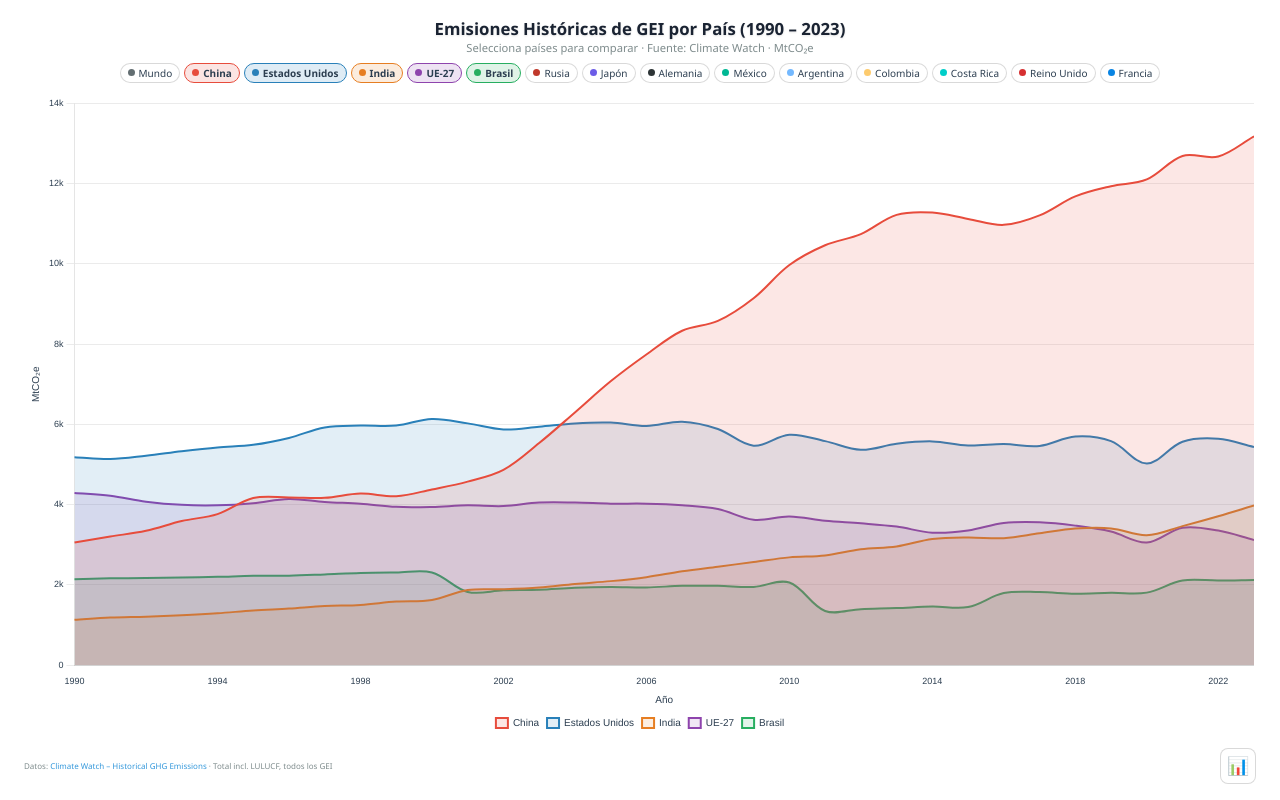
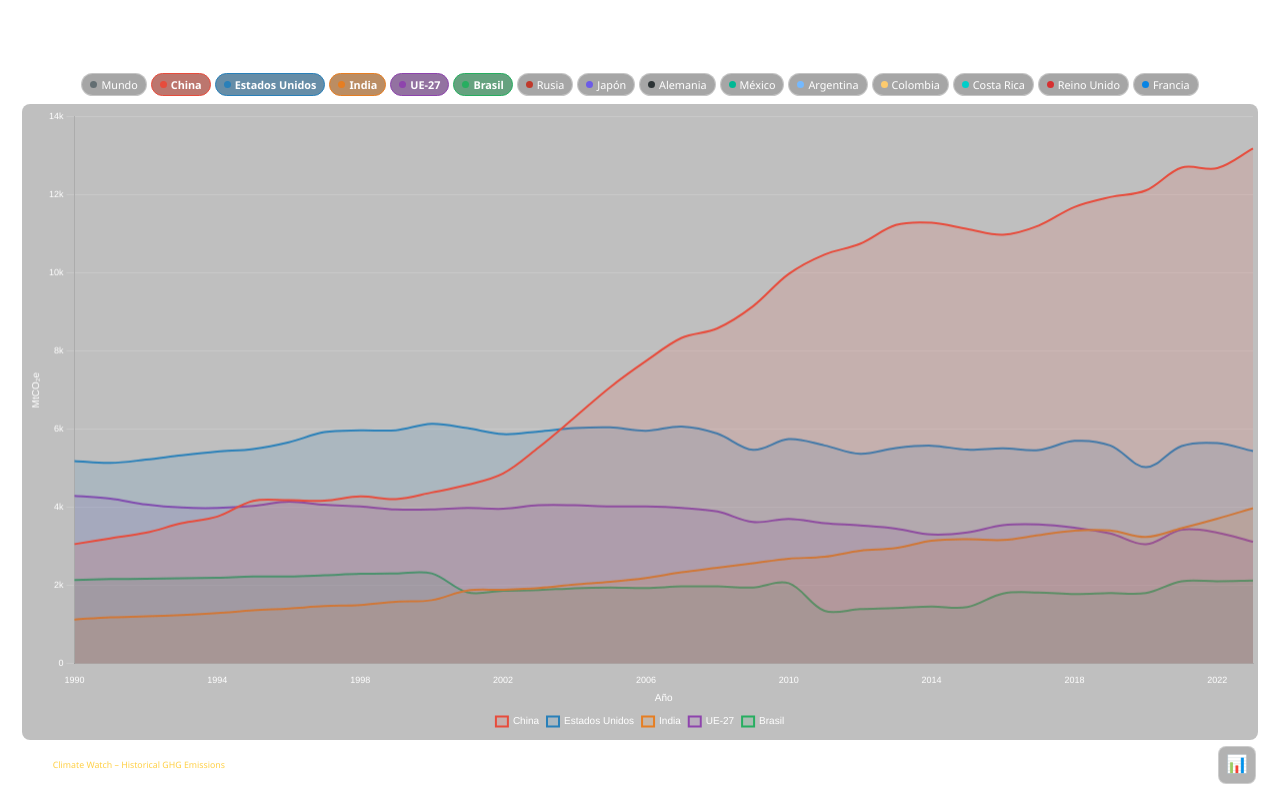
Before and after one commit to TACODEMONxd/Portafolio, a website: page insumos para storymap/Graficos interactivos.html in a window 1280 px wide. Drawn offline with nearby package versions, Linux system fonts and the light colour scheme.

Commit message:
Update Graficos interactivos.html

```diff
--- a/insumos para storymap/Graficos interactivos.html
+++ b/insumos para storymap/Graficos interactivos.html
@@ -3,7 +3,7 @@
 <head>
     <meta charset="UTF-8">
     <meta name="viewport" content="width=device-width, initial-scale=1.0, viewport-fit=cover">
-    <title>Comparativa Histórica de Emisiones - Transparente</title>
+    <title>Comparativa Histórica de Emisiones - Texto blanco</title>
     <script src="https://cdn.jsdelivr.net/npm/chart.js"></script>
     <style>
         *, *::before, *::after {
@@ -13,13 +13,13 @@
         }
 
         :root {
-            --primary-color: #1a2332;
+            --accent-yellow: #FFD046;
             --accent: #3498db;
-            --text: #2c3e50;
-            --text-muted: #7f8c8d;
+            --text: #ffffff;
+            --text-muted: rgba(255, 255, 255, 0.85);
             --radius: 10px;
-            --btn-bg: rgba(255, 255, 255, 0.85);
-            --btn-hover: rgba(255, 255, 255, 1);
+            --btn-bg: rgba(0, 0, 0, 0.3);
+            --btn-hover: rgba(0, 0, 0, 0.5);
         }
 
         html, body {
@@ -41,7 +41,7 @@
             height: 100%;
         }
 
-        /* Widget sin fondo (transparente) */
+        /* Widget sin fondo */
         .widget {
             background: transparent;
             border-radius: var(--radius);
@@ -54,23 +54,22 @@
             overflow: hidden;
         }
 
-        /* Header solo con texto */
+        /* Header: texto blanco grande */
         .header {
             flex: 0 0 auto;
             text-align: center;
         }
         .header h2 {
-            font-size: clamp(0.9rem, 2.1vh, 1.2rem);
+            font-size: clamp(1.1rem, 2.8vh, 1.5rem);
             font-weight: 700;
-            color: var(--primary-color);
+            color: #ffffff;
             line-height: 1.25;
-            text-shadow: 0 1px 3px rgba(255, 255, 255, 0.8), 0 1px 2px rgba(0, 0, 0, 0.15);
+            letter-spacing: 0.3px;
         }
         .header p {
-            font-size: clamp(0.6rem, 1.4vh, 0.78rem);
-            color: var(--text-muted);
-            margin-top: 1px;
-            text-shadow: 0 1px 2px rgba(255, 255, 255, 0.9);
+            font-size: clamp(0.65rem, 1.5vh, 0.85rem);
+            color: rgba(255, 255, 255, 0.85);
+            margin-top: 2px;
         }
 
         /* Controles (chips) */
@@ -87,27 +86,28 @@
             scrollbar-width: thin;
         }
         .controls::-webkit-scrollbar { height: 4px; width: 4px; }
-        .controls::-webkit-scrollbar-thumb { background: rgba(0, 0, 0, 0.2); border-radius: 4px; }
+        .controls::-webkit-scrollbar-thumb { background: rgba(255, 255, 255, 0.3); border-radius: 4px; }
 
         .chip {
             display: inline-flex;
             align-items: center;
             gap: 4px;
-            padding: 2px 7px;
+            padding: 3px 8px;
             border-radius: 20px;
-            font-size: clamp(0.55rem, 1.25vh, 0.72rem);
+            font-size: clamp(0.6rem, 1.35vh, 0.75rem);
             cursor: pointer;
-            border: 1.5px solid rgba(0, 0, 0, 0.15);
-            background: rgba(255, 255, 255, 0.75);
+            border: 1.5px solid rgba(255, 255, 255, 0.35);
+            background: rgba(0, 0, 0, 0.35);
             backdrop-filter: blur(4px);
             transition: all .2s ease;
             user-select: none;
             white-space: nowrap;
+            color: #ffffff;
         }
-        .chip:hover { background: rgba(255, 255, 255, 0.95); }
+        .chip:hover { background: rgba(0, 0, 0, 0.55); }
         .chip.active {
             border-color: var(--chip-color, var(--accent));
-            background: color-mix(in srgb, var(--chip-color, var(--accent)) 15%, white);
+            background: color-mix(in srgb, var(--chip-color, var(--accent)) 45%, rgba(0,0,0,0.4));
             font-weight: 600;
         }
         .chip .dot {
@@ -119,15 +119,14 @@
         }
         .chip input { display: none; }
 
-        /* Gráfico */
+        /* Gráfico: fondo oscuro semitransparente para que el blanco resalte */
         .chart-wrap {
             flex: 1 1 auto;
             position: relative;
             width: 100%;
             min-height: 0;
             height: 100%;
-            /* Fondo sutil para que el gráfico se lea bien sin tapar el story map */
-            background: rgba(255, 255, 255, 0.35);
+            background: rgba(0, 0, 0, 0.25);
             backdrop-filter: blur(4px);
             border-radius: 8px;
             padding: 4px;
@@ -140,7 +139,7 @@
             display: block;
         }
 
-        /* Pie: fuente + botón de cambio */
+        /* Pie: fuente + botón */
         .footer {
             flex: 0 0 auto;
             display: flex;
@@ -151,19 +150,18 @@
         }
         .source {
             text-align: left;
-            font-size: clamp(0.45rem, 1vh, 0.62rem);
-            color: var(--text-muted);
+            font-size: clamp(0.5rem, 1.1vh, 0.68rem);
+            color: rgba(255, 255, 255, 0.85);
             line-height: 1.2;
             flex: 1;
-            text-shadow: 0 1px 2px rgba(255, 255, 255, 0.9);
         }
-        .source a { color: var(--accent); text-decoration: none; }
+        .source a { color: var(--accent-yellow); text-decoration: none; }
 
         .chart-toggle {
             flex: 0 0 auto;
-            width: clamp(32px, 4.5vh, 40px);
-            height: clamp(32px, 4.5vh, 40px);
-            border: 1.5px solid rgba(0, 0, 0, 0.15);
+            width: clamp(34px, 4.8vh, 42px);
+            height: clamp(34px, 4.8vh, 42px);
+            border: 1.5px solid rgba(255, 255, 255, 0.35);
             background: var(--btn-bg);
             backdrop-filter: blur(4px);
             border-radius: 8px;
@@ -174,7 +172,7 @@
             font-size: clamp(1rem, 2.2vh, 1.3rem);
             transition: all 0.2s;
             user-select: none;
-            color: var(--primary-color);
+            color: var(--accent-yellow);
         }
         .chart-toggle:hover {
             background: var(--btn-hover);
@@ -188,17 +186,17 @@
         @media (max-width: 520px) {
             body { padding: 4px; }
             .widget { padding: 6px 6px 4px; gap: 4px; }
-            .header h2 { font-size: clamp(0.8rem, 2.4vh, 0.95rem); }
+            .header h2 { font-size: clamp(0.95rem, 3vh, 1.1rem); }
             .header p { display: none; }
-            .chip { font-size: clamp(0.5rem, 1.4vh, 0.65rem); padding: 2px 5px; }
+            .chip { font-size: clamp(0.55rem, 1.5vh, 0.68rem); padding: 2px 6px; }
             .footer { flex-direction: column; align-items: flex-start; gap: 4px; }
         }
 
         @media (max-height: 400px) {
-            .header h2 { font-size: 0.85rem; }
+            .header h2 { font-size: 1rem; }
             .header p { display: none; }
             .controls { max-height: 28%; }
-            .chip { font-size: 0.55rem; padding: 1px 4px; }
+            .chip { font-size: 0.6rem; padding: 1px 5px; }
             .chart-toggle { width: 28px; height: 28px; font-size: 0.9rem; }
         }
     </style>
@@ -350,7 +348,7 @@ const chart = new Chart(ctx, {
                     boxWidth: 12,
                     padding: 8,
                     font: { size: 10 },
-                    color: '#2c3e50'
+                    color: '#ffffff'
                 }
             },
             tooltip: {
@@ -370,20 +368,20 @@ const chart = new Chart(ctx, {
         scales: {
             y: {
                 beginAtZero: true,
-                grid: { color: "rgba(0, 0, 0, 0.08)" },
-                title: { display: true, text: "MtCO₂e", font: { size: 10 }, color: '#2c3e50' },
+                grid: { color: "rgba(255, 255, 255, 0.15)" },
+                title: { display: true, text: "MtCO₂e", font: { size: 10 }, color: '#ffffff' },
                 ticks: {
                     font: { size: 9 },
-                    color: '#2c3e50',
+                    color: '#ffffff',
                     callback: v => v >= 1000 ? (v/1000).toFixed(0) + "k" : v
                 }
             },
             x: {
                 grid: { display: false },
-                title: { display: true, text: "Año", font: { size: 10 }, color: '#2c3e50' },
+                title: { display: true, text: "Año", font: { size: 10 }, color: '#ffffff' },
                 ticks: {
                     font: { size: 9 },
-                    color: '#2c3e50',
+                    color: '#ffffff',
                     maxRotation: 45,
                     autoSkip: true,
                     maxTicksLimit: 10
```
